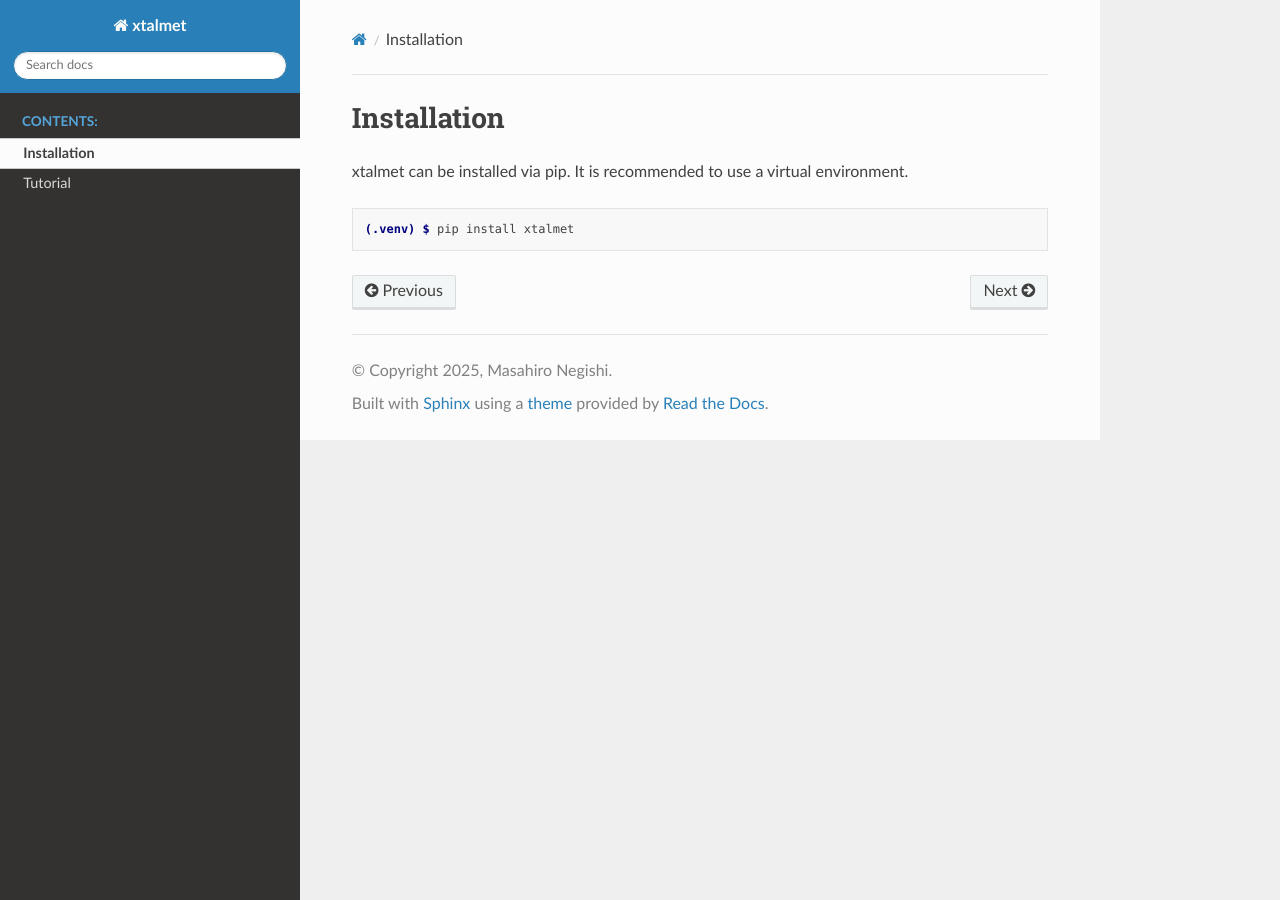
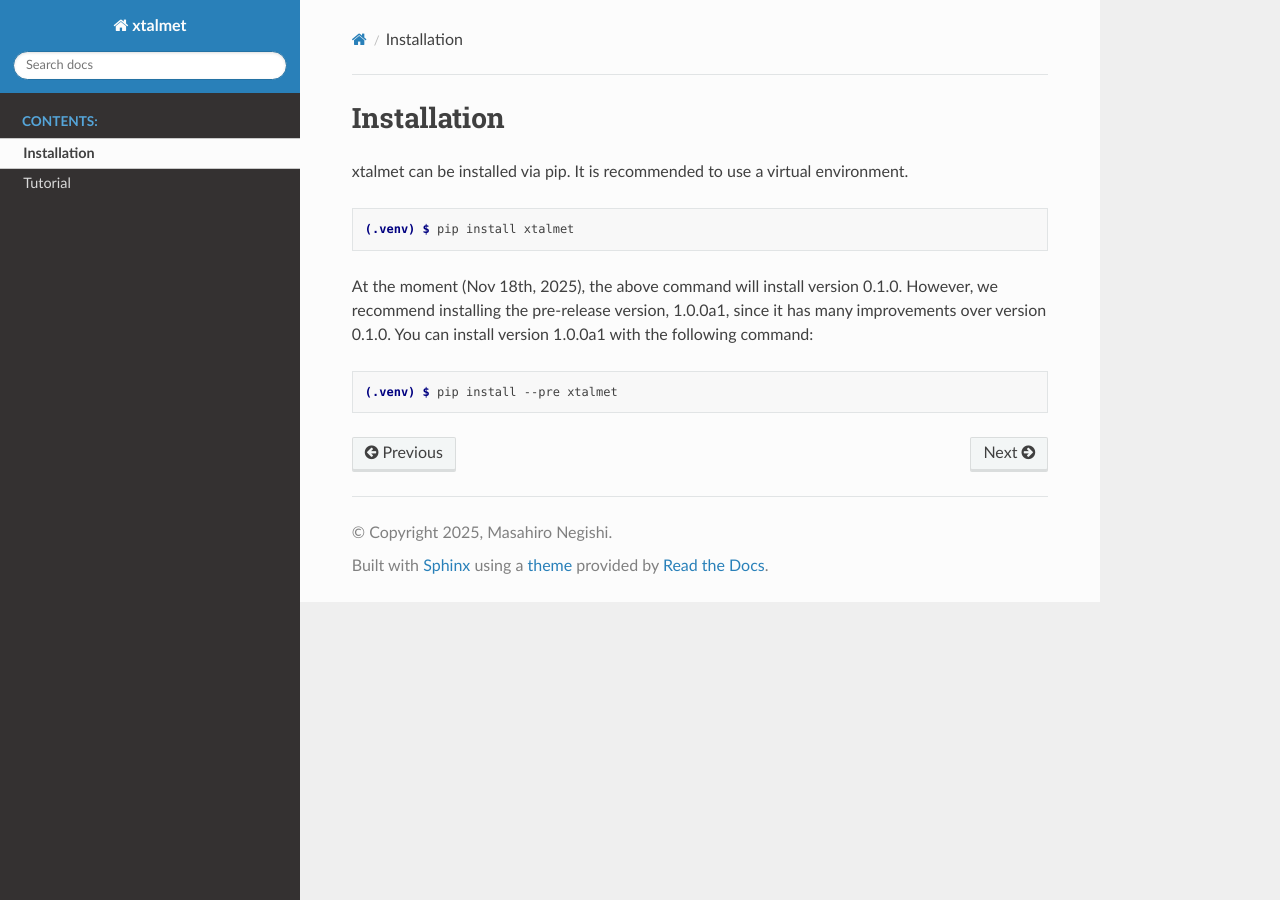
Before and after one commit to WMD-group/xtalmet, a Sphinx documentation site: the page built from docs/source/install.rst, in a window 1280 px wide. Built offline with Sphinx 7.4.7 and the Read the Docs theme 3.1.0, drawn with Linux system fonts in a browser that asks for light colours; pages that are not in the unit, such as notebooks, are missing from menus.

```diff
--- a/docs/source/conf.py
+++ b/docs/source/conf.py
@@ -16,7 +16,7 @@ sys.path.insert(0, str(Path(__file__).resolve().parents[2]))
 project = "xtalmet"
 copyright = "2025, Masahiro Negishi"
 author = "Masahiro Negishi"
-release = "0.1.1"
+release = "1.0.0a1"
 
 # -- General configuration ---------------------------------------------------
 # https://www.sphinx-doc.org/en/master/usage/configuration.html#general-configuration
--- a/docs/source/install.rst
+++ b/docs/source/install.rst
@@ -6,3 +6,11 @@ xtalmet can be installed via pip. It is recommended to use a virtual environment
 .. code-block:: console
 
    (.venv) $ pip install xtalmet
+
+At the moment (Nov 18th, 2025), the above command will install version 0.1.0.
+However, we recommend installing the pre-release version, 1.0.0a1, since it has many improvements over version 0.1.0.
+You can install version 1.0.0a1 with the following command:
+
+.. code-block:: console
+
+   (.venv) $ pip install --pre xtalmet
--- a/docs/source/versions.yaml
+++ b/docs/source/versions.yaml
@@ -2,3 +2,5 @@
   tag: 'v0.1.0'
 "0.1.1":
   tag: 'v0.1.1'
+"1.0.0a1":
+  tag: 'v1.0.0a1'
```
Also changed, not shown: README.md (+6 -0 lines).
